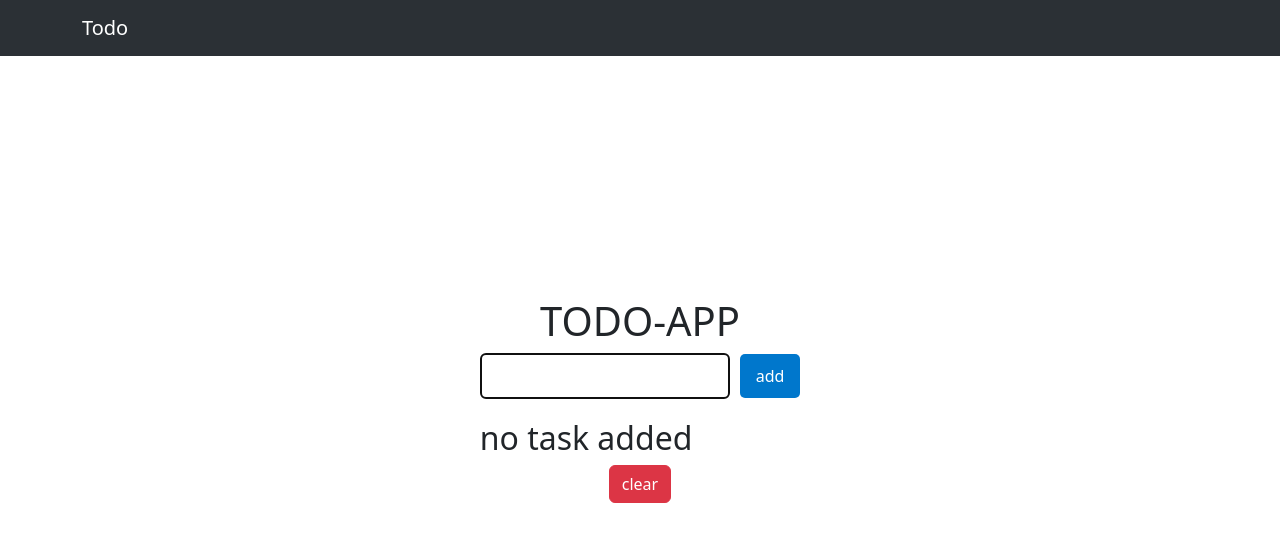
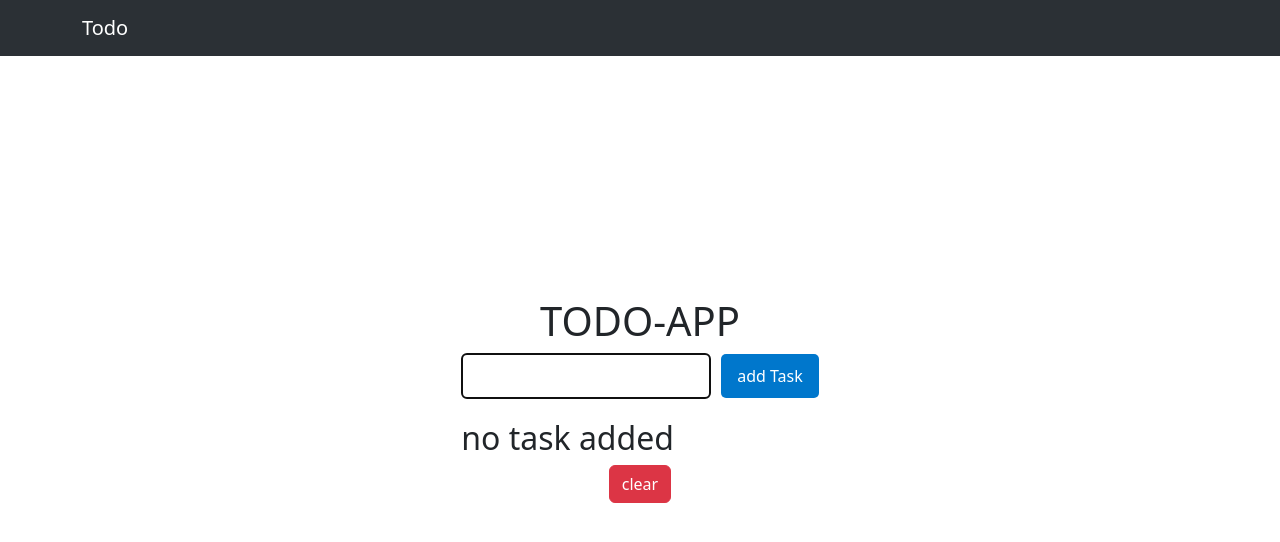
Before and after one commit to aflahkm636/Todo-app, a React (Vite) app: page / in a window 1280 px wide. Shown: the top 542 px of the page. Built offline with nearby package versions, Linux system fonts and the light colour scheme.

Commit message:
Todo-app

```diff
--- a/src/App.jsx
+++ b/src/App.jsx
@@ -44,7 +44,7 @@ const handleClear=()=>{
        <div className='todo-input'>
        <h1>TODO-APP</h1>
        <input  ref={inputRef} type="text" value={todoInput} onChange={handleInput}/>
-<button onClick={handleClick} disabled={!todoInput.trim()} className='add-button'>add</button>
+<button onClick={handleClick} disabled={!todoInput.trim()} className='add-button'>add Task</button>
 
     </div>
 
```
